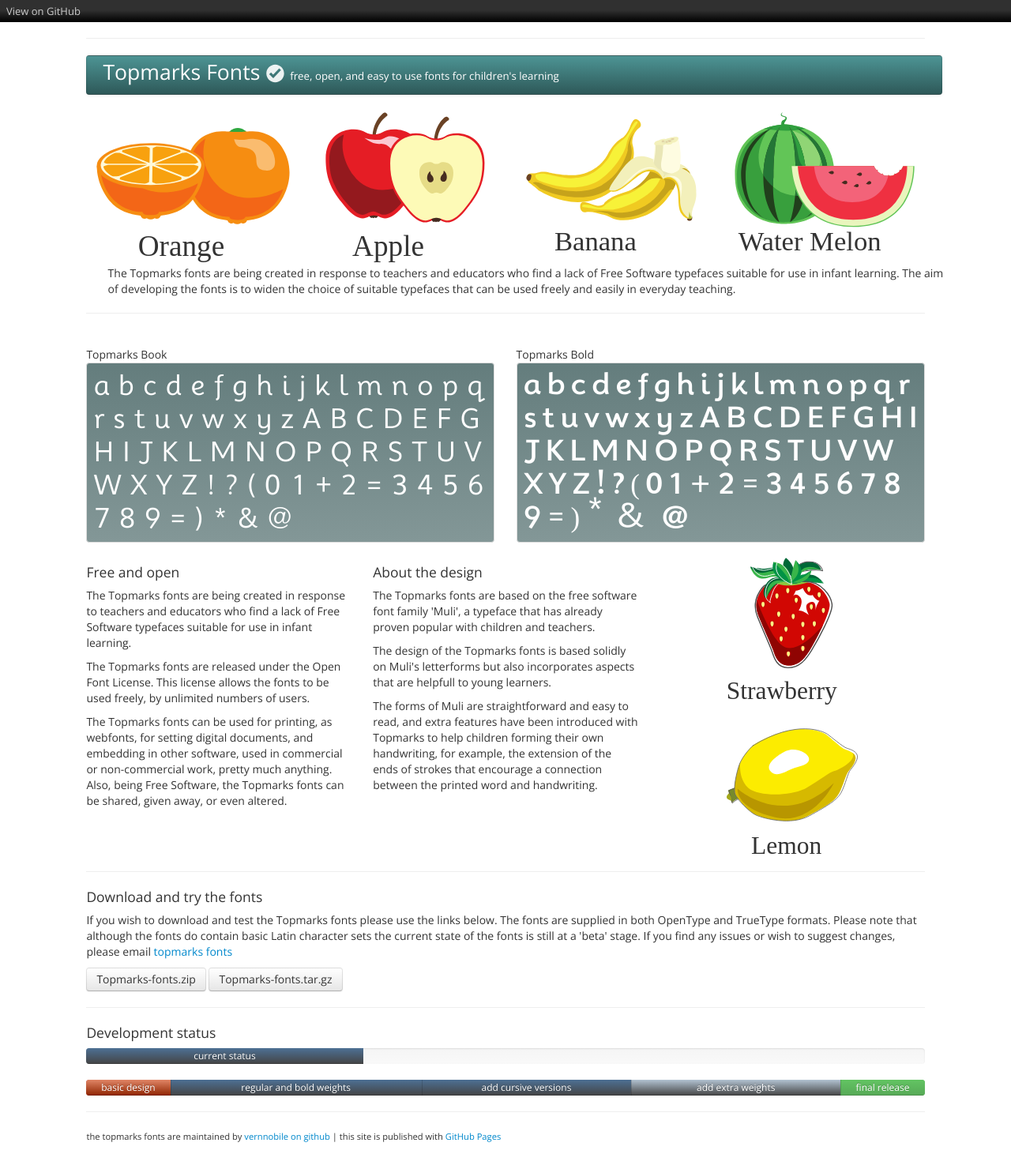
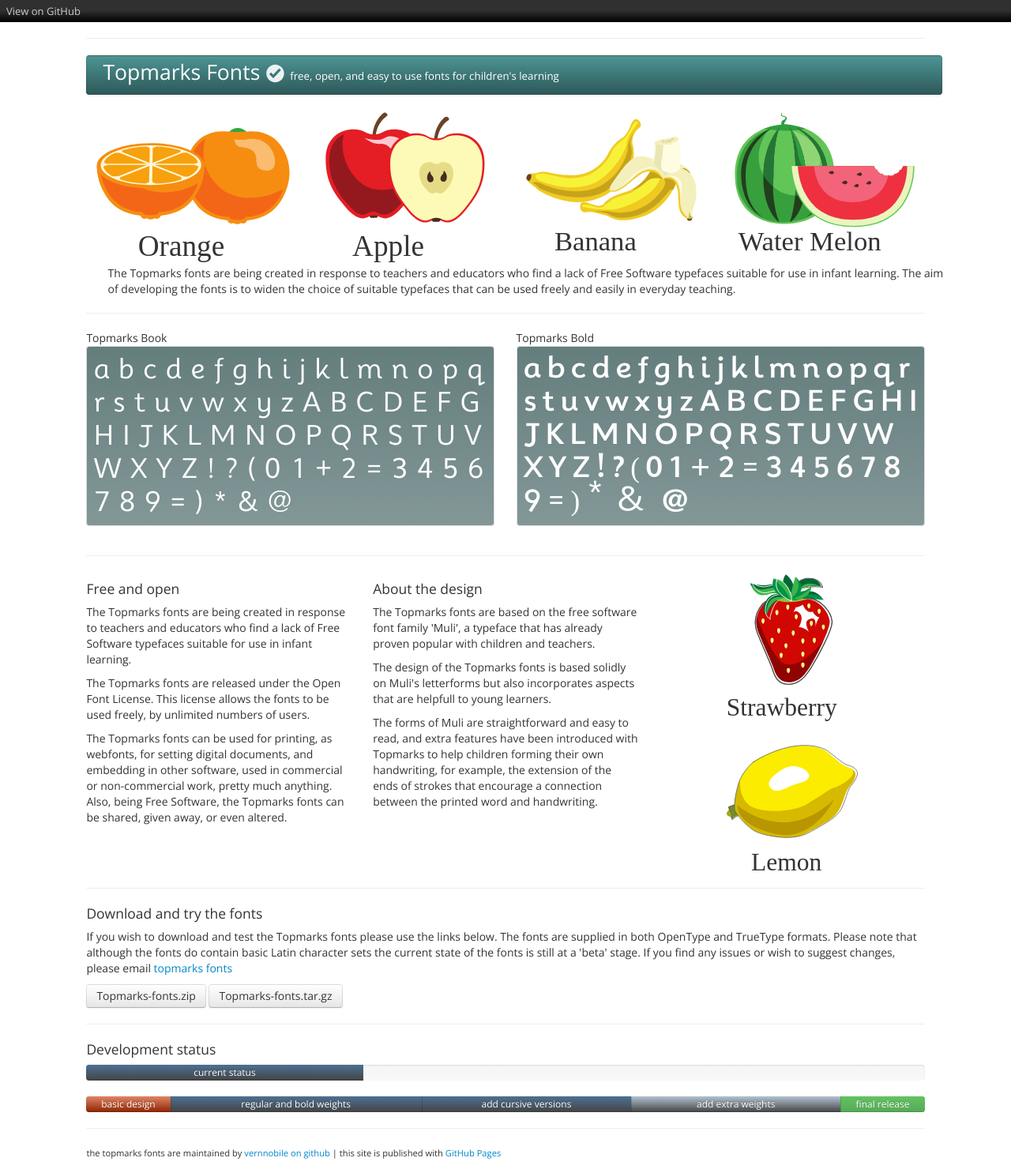
Before and after one commit to vernnobile/topmarks, a Jekyll site: the page built from index.html, in a window 1280 px wide. Shown: the whole page at 79% size. Built offline with Jekyll 4.4.1, drawn with Linux system fonts in a browser that asks for light colours; before the commit the page ends 1459 px from its top, so only the background shows below that.

Commit message:
Update specimen.html

```diff
--- a/_includes/specimen.html
+++ b/_includes/specimen.html
@@ -1,4 +1,4 @@
-<div style="padding-top:21px;">
+<div class="row-fluid">
 <div class="span6">Topmarks Book<div class="specimen" style="font-family:topmarksbook">a b c d e f g h i j k l m n o p q r s t u v w x y z A B C D E F G H I J K L M N O P Q R S T U V W X Y Z ! ? ( 0 1 + 2 = 3 4 5 6 7 8 9 = ) * & @ </div>
 </div>
 <div class="span6">Topmarks Bold<div class="specimen" style="font-family:topmarksbold; letter-spacing:-0.055em;">a b c d e f g h i j k l m n o p q r s t u v w x y z A B C D E F G H I J K L M N O P Q R S T U V W X Y Z ! ? ( 0 1 + 2 = 3 4 5 6 7 8 9 = ) * & @ </div>
```
